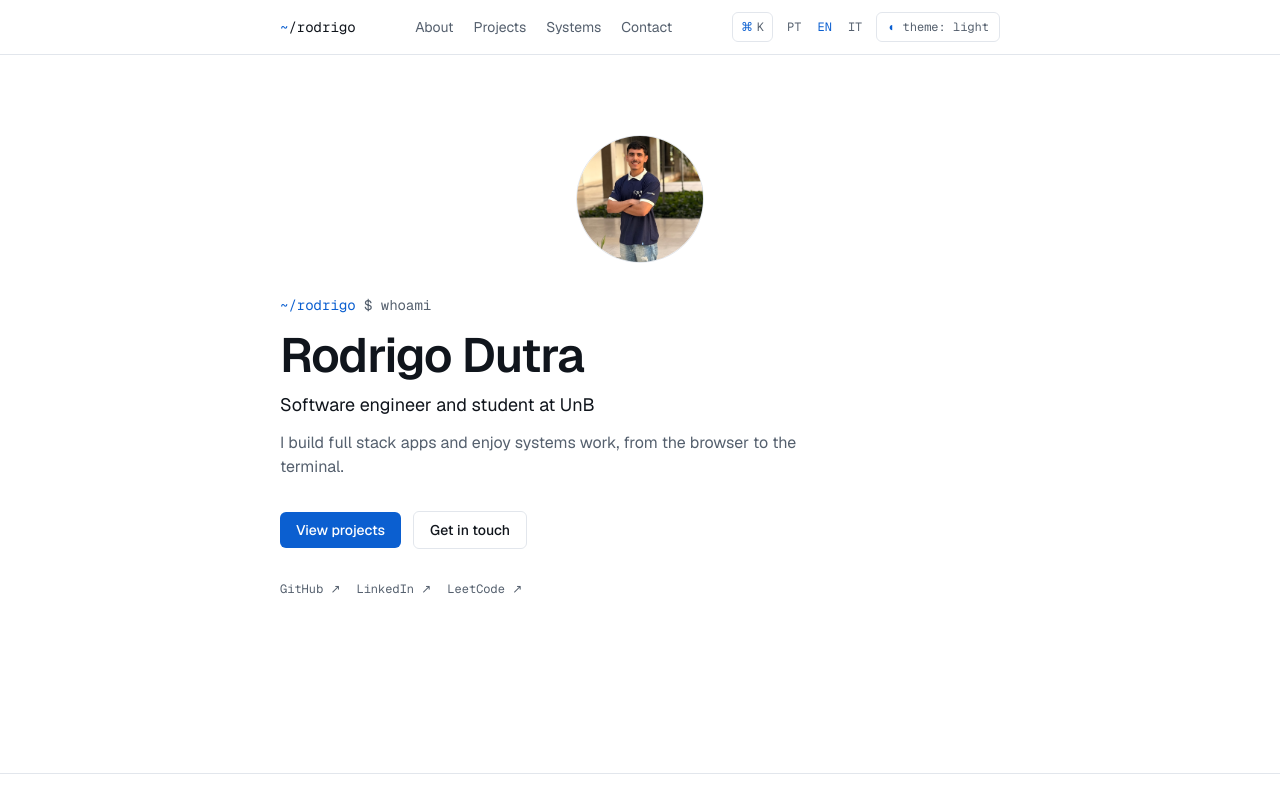
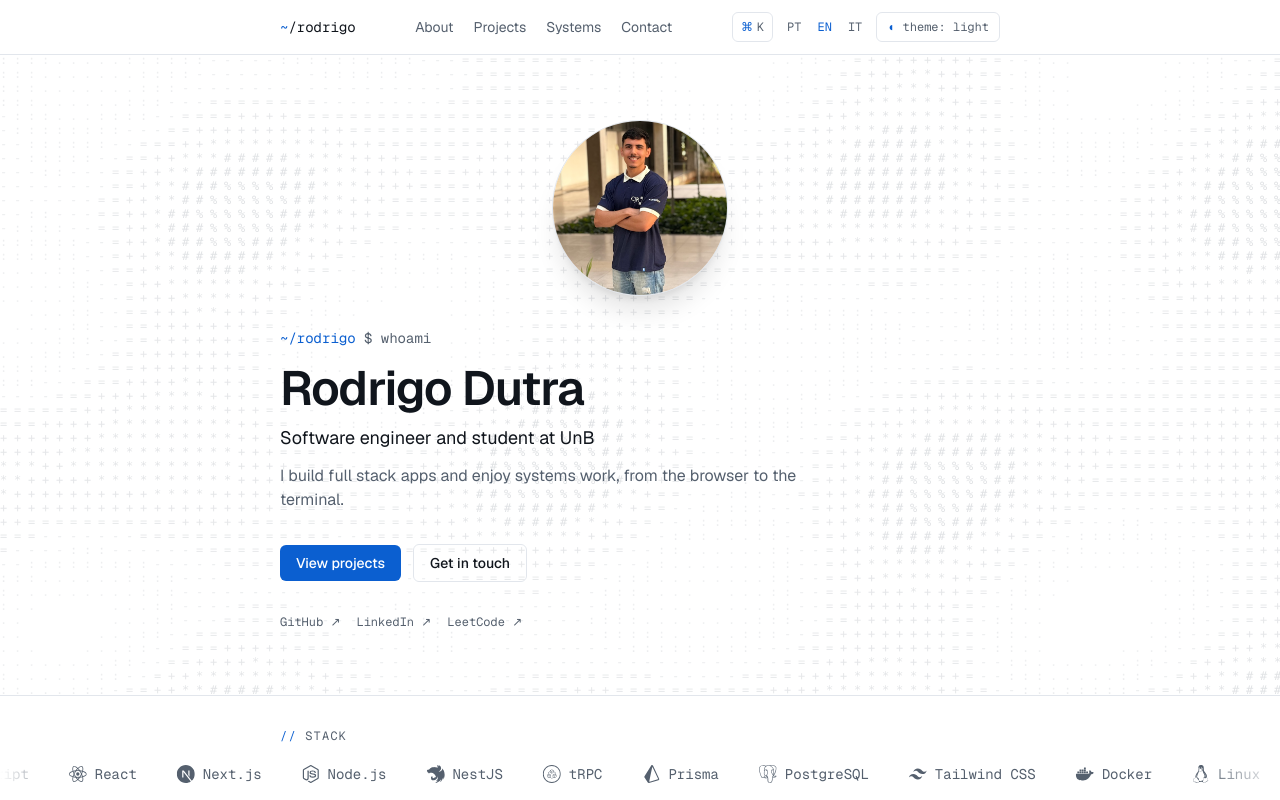
Before and after one commit to RodrigoDutraF88/portfolio-rodrigodutra, a Next.js app: page /en in a window 1280 px wide. Shown: the top 800 px of the page. Built offline with nearby package versions, Linux system fonts and the light colour scheme.

Commit message:
feat: add animated ascii hero background and tech stack marquee

```diff
--- a/package.json
+++ b/package.json
@@ -17,7 +17,8 @@
     "next": "16.3.5",
     "next-intl": "^4.14.5",
     "react": "19.2.8",
-    "react-dom": "19.2.8"
+    "react-dom": "19.2.8",
+    "simple-icons": "^16.31.0"
   },
   "devDependencies": {
     "@tailwindcss/postcss": "^4",
--- a/src/app/[locale]/page.tsx
+++ b/src/app/[locale]/page.tsx
@@ -1,6 +1,8 @@
 import Image from "next/image";
 import { getTranslations, setRequestLocale } from "next-intl/server";
 import { externalLinks } from "@/lib/site";
+import { AsciiField } from "@/components/ascii-field";
+import { LogoMarquee } from "@/components/logo-marquee";
 
 const revealStyle = (ms: number) => ({ "--reveal-delay": `${ms}ms` }) as React.CSSProperties;
 
@@ -10,20 +12,26 @@ export default async function Home({ params }: { params: Promise<{ locale: strin
   const t = await getTranslations("hero");
 
   return (
-    <main
+    <>
+      <section
         id="top"
-      className="mx-auto flex w-full max-w-3xl flex-1 flex-col justify-center px-4 py-20 sm:px-6"
+        className="relative flex min-h-[80vh] w-full flex-col justify-center overflow-hidden"
       >
+        <div aria-hidden="true" className="pointer-events-none absolute inset-0 -z-10">
+          <AsciiField className="size-full opacity-60" />
+        </div>
+
+        <div className="mx-auto w-full max-w-3xl px-4 py-16 sm:px-6">
           <div
             data-reveal="photo"
             style={revealStyle(0)}
-        className="mx-auto mb-8 size-32 overflow-hidden rounded-full border border-[var(--border)]"
+            className="bg-surface mx-auto mb-8 size-44 overflow-hidden rounded-full border border-[var(--border)] shadow-xl"
           >
             <Image
               src="/rodrigo.jpg"
               alt="Rodrigo Dutra"
-          width={128}
-          height={128}
+              width={176}
+              height={176}
               priority
               className="size-full object-cover"
             />
@@ -47,7 +55,11 @@ export default async function Home({ params }: { params: Promise<{ locale: strin
             {t("tagline")}
           </p>
 
-      <div data-reveal style={revealStyle(410)} className="mt-8 flex flex-wrap items-center gap-3">
+          <div
+            data-reveal
+            style={revealStyle(410)}
+            className="mt-8 flex flex-wrap items-center gap-3"
+          >
             <a
               href="#projects"
               className="bg-accent text-accent-foreground rounded-md px-4 py-2 text-sm font-medium transition-opacity hover:opacity-90"
@@ -79,6 +91,17 @@ export default async function Home({ params }: { params: Promise<{ locale: strin
               </a>
             ))}
           </div>
-    </main>
+        </div>
+      </section>
+
+      <section className="border-t border-[var(--border)] py-8">
+        <div className="mx-auto mb-4 max-w-3xl px-4 sm:px-6">
+          <p className="text-muted font-mono text-xs tracking-widest uppercase">
+            <span className="text-accent">{"// "}</span>stack
+          </p>
+        </div>
+        <LogoMarquee />
+      </section>
+    </>
   );
 }
--- a/src/app/globals.css
+++ b/src/app/globals.css
@@ -74,15 +74,11 @@
   }
 }
 
-/* Motion is opt in. Honor the reader who asks for less. */
+/* Reduced motion: hold back the big entrance and smooth scroll, but let the
+   subtle ambient motion (marquee, ascii field) keep running. */
 @media (prefers-reduced-motion: reduce) {
-  *,
-  ::before,
-  ::after {
-    animation-duration: 0.01ms !important;
-    animation-iteration-count: 1 !important;
-    transition-duration: 0.01ms !important;
-    scroll-behavior: auto !important;
+  html {
+    scroll-behavior: auto;
   }
 }
 
@@ -166,3 +162,43 @@
     animation: none;
   }
 }
+
+/* Tech stack marquee */
+.marquee {
+  overflow: hidden;
+  -webkit-mask-image: linear-gradient(90deg, transparent, #000 6%, #000 94%, transparent);
+  mask-image: linear-gradient(90deg, transparent, #000 6%, #000 94%, transparent);
+}
+
+.marquee-track {
+  display: flex;
+  width: max-content;
+  padding-block: 0.25rem;
+  animation: marquee 40s linear infinite;
+}
+
+.marquee:hover .marquee-track {
+  animation-play-state: paused;
+}
+
+.marquee-item {
+  margin-right: 2.5rem;
+  transition: color 0.2s;
+}
+
+.marquee-item:hover {
+  color: var(--brand);
+}
+
+@keyframes marquee {
+  from {
+    transform: translateX(0);
+  }
+  to {
+    transform: translateX(-50%);
+  }
+}
+
+.marquee-item {
+  min-width: max-content;
+}
--- /dev/null
+++ b/src/components/ascii-field.tsx
@@ -0,0 +1,112 @@
+"use client";
+
+// A procedural ASCII field that reacts to the cursor. Inspired by the AsciiHero
+// in performative-ui by vorpus (MIT), rebuilt compactly for this codebase.
+import { useEffect, useRef } from "react";
+
+const RAMP = " .:-=+*#%@";
+
+export function AsciiField({ className }: { className?: string }) {
+  const canvasRef = useRef<HTMLCanvasElement>(null);
+
+  useEffect(() => {
+    const canvas = canvasRef.current;
+    const parent = canvas?.parentElement;
+    const ctx = canvas?.getContext("2d");
+    if (!canvas || !parent || !ctx) return;
+
+    const cell = 14;
+    let width = 0;
+    let height = 0;
+    let cols = 0;
+    let rows = 0;
+    let t = 0;
+    let raf = 0;
+    let last = 0;
+    const mouse = { x: -9999, y: -9999 };
+
+    const readColors = () => {
+      const cs = getComputedStyle(document.documentElement);
+      return {
+        muted: cs.getPropertyValue("--muted").trim() || "#98a2b3",
+        accent: cs.getPropertyValue("--accent").trim() || "#58a6ff",
+      };
+    };
+    let colors = readColors();
+
+    const resize = () => {
+      const rect = parent.getBoundingClientRect();
+      const dpr = Math.min(window.devicePixelRatio || 1, 2);
+      width = rect.width;
+      height = rect.height;
+      canvas.width = Math.max(1, Math.floor(width * dpr));
+      canvas.height = Math.max(1, Math.floor(height * dpr));
+      canvas.style.width = `${width}px`;
+      canvas.style.height = `${height}px`;
+      ctx.setTransform(dpr, 0, 0, dpr, 0, 0);
+      ctx.font = '12px "JetBrains Mono", ui-monospace, SFMono-Regular, Menlo, monospace';
+      ctx.textBaseline = "top";
+      cols = Math.ceil(width / cell);
+      rows = Math.ceil(height / cell);
+    };
+
+    const draw = () => {
+      ctx.clearRect(0, 0, width, height);
+      const rect = canvas.getBoundingClientRect();
+      const mx = (mouse.x - rect.left) / cell;
+      const my = (mouse.y - rect.top) / cell;
+      for (let y = 0; y < rows; y++) {
+        for (let x = 0; x < cols; x++) {
+          let v =
+            Math.sin(x * 0.25 + t * 0.9) +
+            Math.cos(y * 0.32 - t * 0.7) +
+            Math.sin((x + y) * 0.18 + t * 0.5);
+          v = (v + 3) / 6;
+          const dx = x - mx;
+          const dy = y - my;
+          const spot = Math.max(0, 1 - Math.sqrt(dx * dx + dy * dy) / 10);
+          v = Math.min(1, v + spot * 0.85);
+          const ch = RAMP[Math.floor(v * (RAMP.length - 1))] ?? " ";
+          if (ch === " ") continue;
+          ctx.fillStyle = spot > 0.15 ? colors.accent : colors.muted;
+          ctx.globalAlpha = Math.min(0.8, 0.12 + v * 0.22 + spot * 0.55);
+          ctx.fillText(ch, x * cell, y * cell);
+        }
+      }
+      ctx.globalAlpha = 1;
+    };
+
+    const loop = (ts: number) => {
+      raf = requestAnimationFrame(loop);
+      if (ts - last < 55) return;
+      last = ts;
+      t += 0.06;
+      draw();
+    };
+
+    const onMove = (event: PointerEvent) => {
+      mouse.x = event.clientX;
+      mouse.y = event.clientY;
+    };
+    const onTheme = () => {
+      colors = readColors();
+    };
+
+    resize();
+    const observer = new ResizeObserver(resize);
+    observer.observe(parent);
+    window.addEventListener("pointermove", onMove, { passive: true });
+    window.addEventListener("themechange", onTheme);
+
+    raf = requestAnimationFrame(loop);
+
+    return () => {
+      cancelAnimationFrame(raf);
+      observer.disconnect();
+      window.removeEventListener("pointermove", onMove);
+      window.removeEventListener("themechange", onTheme);
+    };
+  }, []);
+
+  return <canvas ref={canvasRef} aria-hidden="true" className={className} />;
+}
--- /dev/null
+++ b/src/components/logo-marquee.tsx
@@ -0,0 +1,66 @@
+import {
+  siTypescript,
+  siJavascript,
+  siReact,
+  siNextdotjs,
+  siNodedotjs,
+  siNestjs,
+  siTrpc,
+  siPrisma,
+  siPostgresql,
+  siTailwindcss,
+  siDocker,
+  siLinux,
+  siGit,
+  siPython,
+  siC,
+  type SimpleIcon,
+} from "simple-icons";
+
+const stack: SimpleIcon[] = [
+  siTypescript,
+  siJavascript,
+  siReact,
+  siNextdotjs,
+  siNodedotjs,
+  siNestjs,
+  siTrpc,
+  siPrisma,
+  siPostgresql,
+  siTailwindcss,
+  siDocker,
+  siLinux,
+  siGit,
+  siPython,
+  siC,
+];
+
+function Logo({ icon }: { icon: SimpleIcon }) {
+  return (
+    <li
+      className="marquee-item text-muted flex shrink-0 items-center gap-2 font-mono text-sm"
+      style={{ "--brand": `#${icon.hex}` } as React.CSSProperties}
+    >
+      <svg viewBox="0 0 24 24" width="18" height="18" fill="currentColor" aria-hidden="true">
+        <path d={icon.path} />
+      </svg>
+      <span>{icon.title}</span>
+    </li>
+  );
+}
+
+/** Auto-scrolling strip of the tech stack. The track is duplicated for a seamless loop. */
+export function LogoMarquee() {
+  return (
+    <div className="marquee" aria-label="Stack">
+      <ul className="marquee-track">
+        {stack.map((icon) => (
+          <Logo key={icon.slug} icon={icon} />
+        ))}
+        {stack.map((icon) => (
+          <Logo key={`${icon.slug}-dup`} icon={icon} />
+        ))}
+      </ul>
+    </div>
+  );
+}
```
Also changed, not shown: 1 other file (tests, documents, lock files or other folders). Lines whose indentation alone changed are shown as unchanged.
